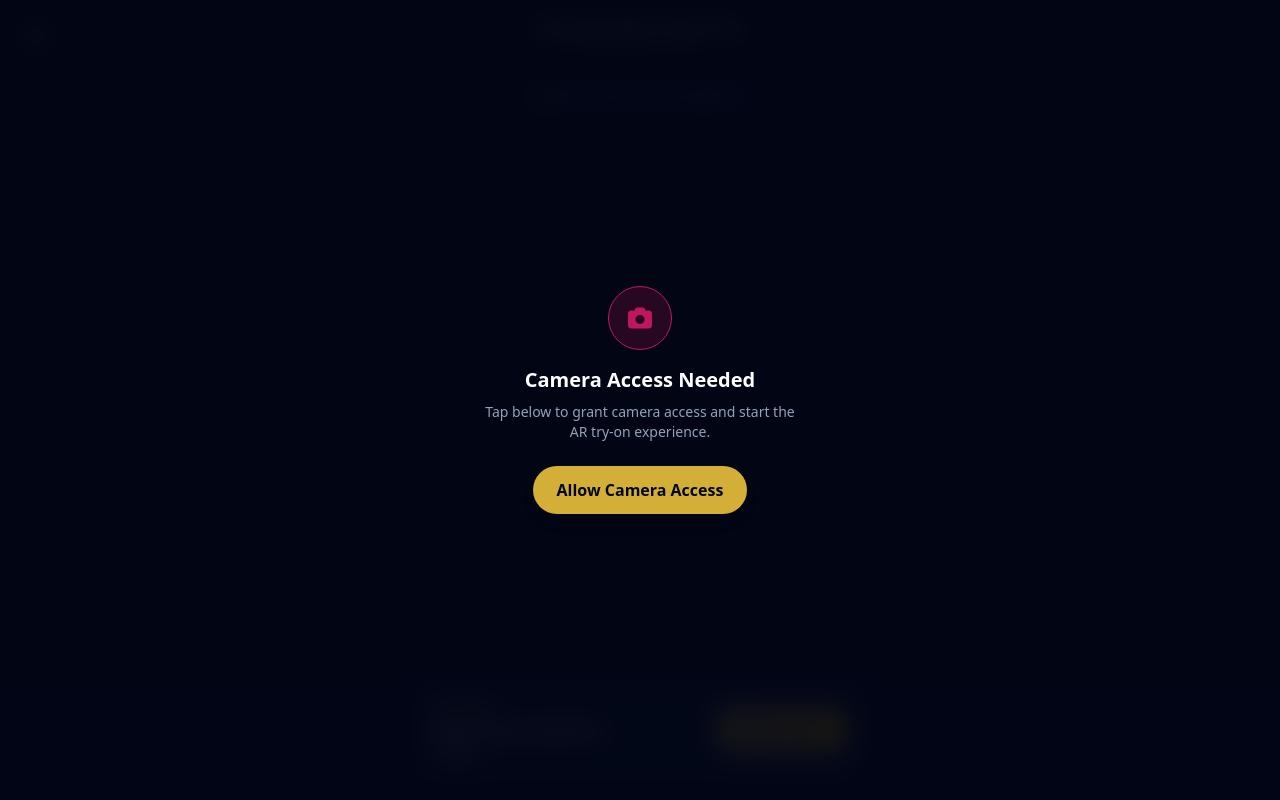
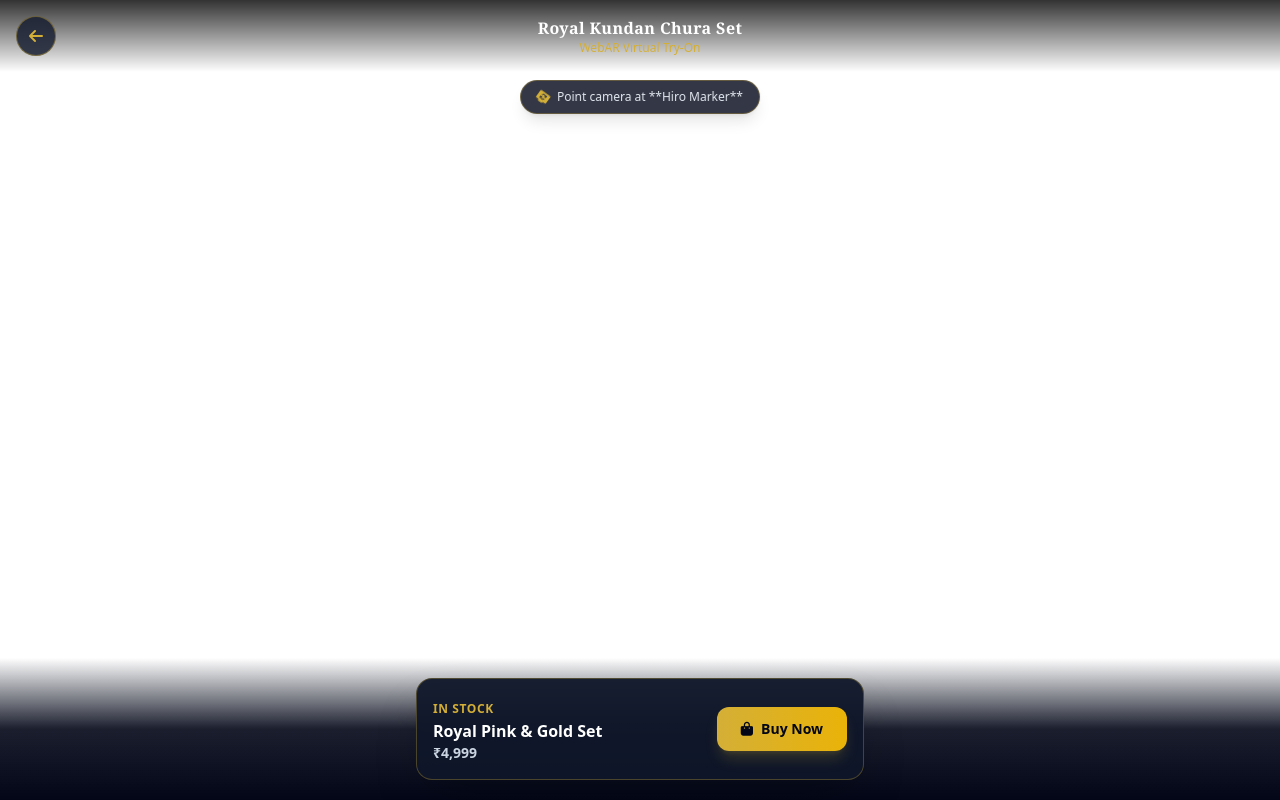
Before and after one commit to Dixit-Bhavsar-83/AURA-JEWELS, a Flask app: page /tryon in a window 1280 px wide. Run offline with Flask 3, Linux system fonts and the light colour scheme; some libraries are stand-ins or nearby versions.

Commit message:
Update tryon.html

```diff
--- a/templates/tryon.html
+++ b/templates/tryon.html
@@ -20,51 +20,46 @@
         }
     </script>
 
-    <!-- Stable A-Frame & AR.js CDN Scripts -->
+    <!-- Stable A-Frame & AR.js Libraries -->
     <script src="https://aframe.io/releases/1.2.0/aframe.min.js"></script>
-    <script src="https://cdn.jsdelivr.net/gh/donmccurdy/aframe-extras@v6.1.1/dist/aframe-extras.min.js"></script>
-    <script src="https://raw.githack.com/AR-js-org/AR.js/3.3.2/aframe/build/aframe-ar.js"></script>
+    <script src="https://raw.githack.com/AR-js-org/AR.js/master/aframe/build/aframe-ar.js"></script>
     <link href="https://cdnjs.cloudflare.com/ajax/libs/font-awesome/6.0.0/css/all.min.css" rel="stylesheet">
 
     <style>
-        body, html {
+        /* Essential CSS Fixes for AR.js Video Camera Feed */
+        html, body {
             margin: 0;
             padding: 0;
             width: 100%;
             height: 100%;
             overflow: hidden;
-            background-color: #000;
+            background-color: transparent !important;
         }
-        .a-canvas {
+
+        #arjs-video {
+            position: absolute !important;
+            top: 0 !important;
+            left: 0 !important;
             width: 100% !important;
             height: 100% !important;
+            object-fit: cover !important;
+            z-index: -2 !important;
+        }
+
+        .a-canvas {
+            position: absolute !important;
             top: 0 !important;
             left: 0 !important;
-            position: absolute !important;
-            z-index: 1;
-        }
-        /* Style for manual permission button overlay if blocked */
-        #permission-btn {
-            z-index: 9999;
+            width: 100% !important;
+            height: 100% !important;
+            z-index: 1 !important;
         }
     </style>
 </head>
-<body class="bg-black select-none font-sans">
-
-    <!-- Manual Camera Activation Banner (If auto-prompt fails) -->
-    <div id="camera-prompt-overlay" class="hidden fixed inset-0 z-[100] bg-slate-950/90 backdrop-blur-md flex flex-col items-center justify-center p-6 text-center">
-        <div class="w-16 h-16 rounded-full bg-brandPink/20 border border-brandPink text-brandPink flex items-center justify-center text-2xl mb-4">
-            <i class="fa-solid fa-camera"></i>
-        </div>
-        <h2 class="text-white text-xl font-bold mb-2">Camera Access Needed</h2>
-        <p class="text-slate-400 text-sm max-w-xs mb-6">Tap below to grant camera access and start the AR try-on experience.</p>
-        <button id="permission-btn" class="px-6 py-3 rounded-full bg-brandGold text-slate-950 font-bold shadow-lg">
-            Allow Camera Access
-        </button>
-    </div>
+<body class="select-none font-sans">
 
     <!-- Top UI Header Overlay -->
-    <div class="fixed top-0 left-0 right-0 z-50 p-4 flex justify-between items-center bg-gradient-to-b from-black/90 to-transparent">
+    <div class="fixed top-0 left-0 right-0 z-50 p-4 flex justify-between items-center bg-gradient-to-b from-black/80 to-transparent">
         <a href="/" class="w-10 h-10 rounded-full bg-slate-900/80 border border-brandGold/40 text-brandGold flex items-center justify-center backdrop-blur-md">
             <i class="fa-solid fa-arrow-left"></i>
         </a>
@@ -86,13 +81,13 @@
         embedded
         arjs="sourceType: webcam; debugUIEnabled: false; detectionMode: mono_and_matrix; matrixCodeType: 3x3;"
         vr-mode-ui="enabled: false"
-        renderer="logarithmicDepthBuffer: true; colorManagement: true;">
+        renderer="transparent: true; alpha: true; antialias: true;">
 
         <a-assets timeout="1000">
             <a-asset-item id="bangleModel" src="/static/models/bangle.glb"></a-asset-item>
         </a-assets>
 
-        <!-- Dynamic Lighting -->
+        <!-- Lighting -->
         <a-entity light="type: ambient; color: #ffffff; intensity: 1.5"></a-entity>
         <a-entity light="type: directional; color: #ffd700; intensity: 1.8" position="1 4 2"></a-entity>
 
@@ -113,7 +108,7 @@
                     <a-torus position="0 0.5 0" rotation="90 0 0" radius="1.0" radius-tubular="0.08" color="#D4AF37" metalness="0.9" roughness="0.2"></a-torus>
                 </a-entity>
 
-                <!-- GLB Model -->
+                <!-- GLB Model Node -->
                 <a-entity id="glb-bangle" gltf-model="#bangleModel" scale="1 1 1" position="0 0 0" visible="false"></a-entity>
 
             </a-entity>
@@ -139,34 +134,18 @@
     </div>
 
     <script>
-        // Force Request Camera Access explicitly via browser API
-        async function requestCameraPermission() {
-            try {
-                const stream = await navigator.mediaDevices.getUserMedia({
-                    video: { facingMode: { exact: "environment" } }
-                }).catch(() => {
-                    // Fallback to default user camera if environment (back camera) fails
-                    return navigator.mediaDevices.getUserMedia({ video: true });
-                });
-
-                console.log("Camera access verified!");
-                document.getElementById('camera-prompt-overlay').classList.add('hidden');
-            } catch (err) {
-                console.error("Camera permissions denied:", err);
-                document.getElementById('camera-prompt-overlay').classList.remove('hidden');
+        // Ensure video element fits properly behind A-Frame scene
+        window.addEventListener('camera-init', () => {
+            const video = document.querySelector('#arjs-video');
+            if (video) {
+                video.style.position = 'absolute';
+                video.style.top = '0px';
+                video.style.left = '0px';
+                video.style.zIndex = '-2';
             }
-        }
-
-        document.getElementById('permission-btn').addEventListener('click', () => {
-            requestCameraPermission();
         });
 
-        // Trigger on load
-        window.addEventListener('load', () => {
-            requestCameraPermission();
-        });
-
-        // Switch to GLB model if loaded
+        // Switch to GLB model if loaded successfully
         const bangleModelAsset = document.querySelector('#bangleModel');
         if (bangleModelAsset) {
             bangleModelAsset.addEventListener('model-loaded', () => {
```
